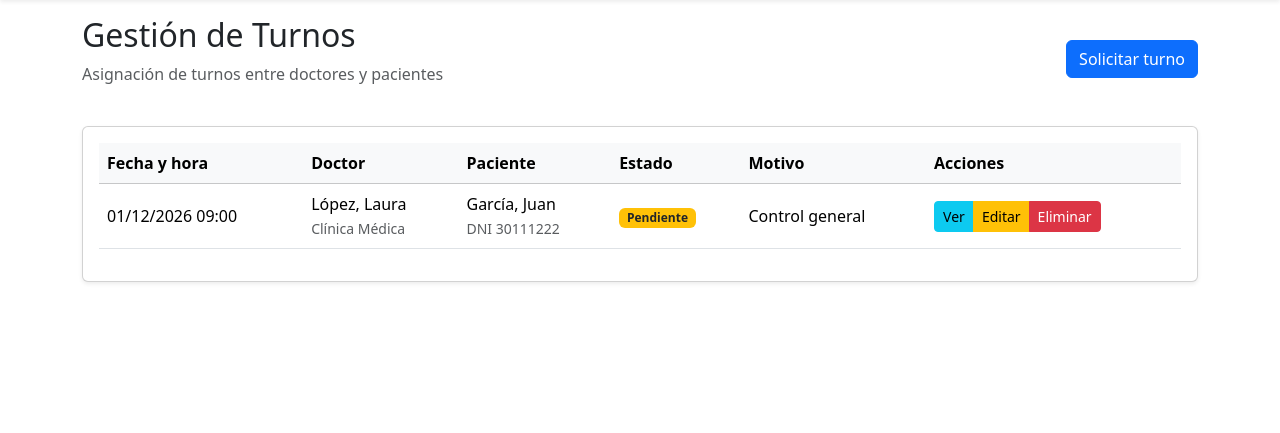
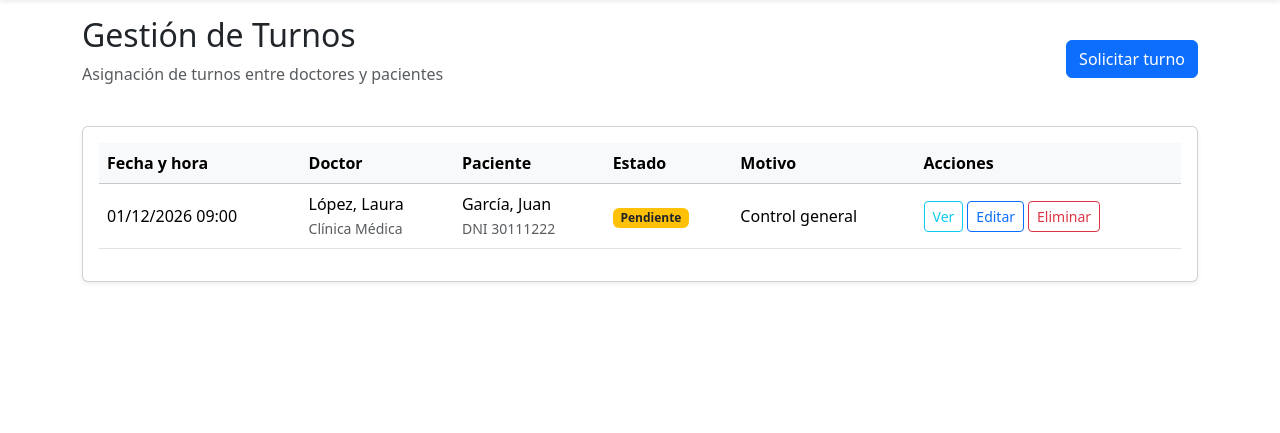
Before and after one commit to AnaSofiaCesca/Trabajo-Final-Back-End, an ASP.NET Core app: page /Turnos in a window 1280 px wide. Shown: the part 57-490 px from the top of the page. Run offline with ASP.NET Core 8, Linux system fonts and the light colour scheme; style sheets or scripts are compiled from the project's sources.

Commit message:
Botones de acción con el mismo estilo en Doctores, Pacientes y Turnos

```diff
--- a/TpFinal.Web/Views/Turnos/Index.cshtml
+++ b/TpFinal.Web/Views/Turnos/Index.cshtml
@@ -73,10 +73,10 @@
                                 <td><span class="badge @claseEstado">@turno.Estado</span></td>
                                 <td>@turno.Motivo</td>
                                 <td>
-                                    <div class="btn-group btn-group-sm">
-                                        <a asp-action="Details" asp-route-id="@turno.Id" class="btn btn-info">Ver</a>
-                                        <a asp-action="Edit" asp-route-id="@turno.Id" class="btn btn-warning">Editar</a>
-                                        <a asp-action="Delete" asp-route-id="@turno.Id" class="btn btn-danger">Eliminar</a>
+                                    <div class="d-flex flex-wrap gap-1">
+                                        <a asp-action="Details" asp-route-id="@turno.Id" class="btn btn-sm btn-outline-info">Ver</a>
+                                        <a asp-action="Edit" asp-route-id="@turno.Id" class="btn btn-sm btn-outline-primary">Editar</a>
+                                        <a asp-action="Delete" asp-route-id="@turno.Id" class="btn btn-sm btn-outline-danger">Eliminar</a>
                                     </div>
                                 </td>
                             </tr>
```
Also changed, not shown: TpFinal.Web/Views/Pacientes/Index.cshtml (+4 -4 lines).
